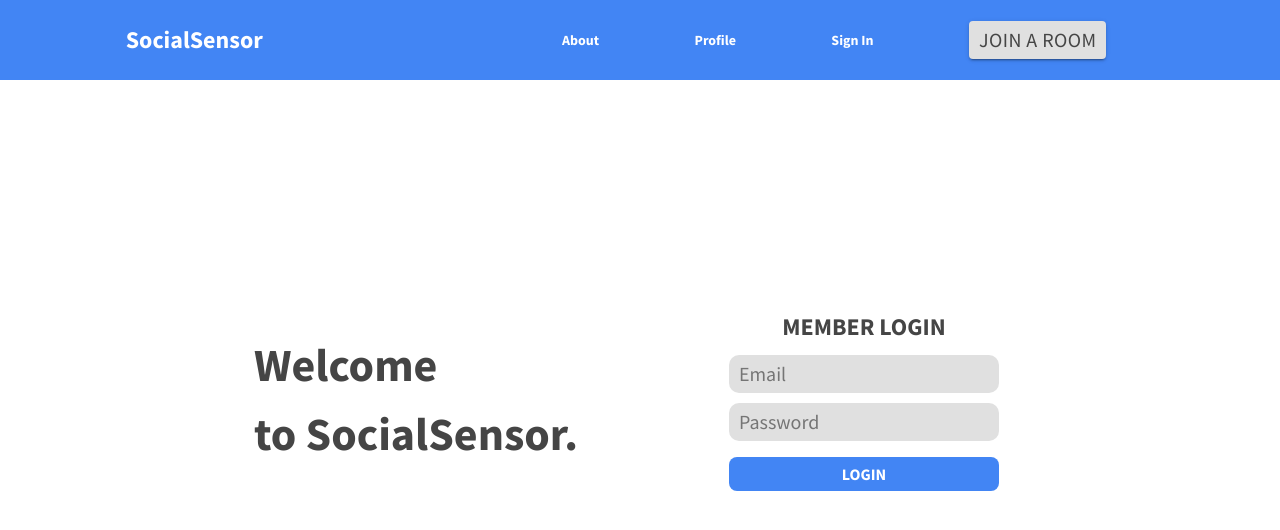
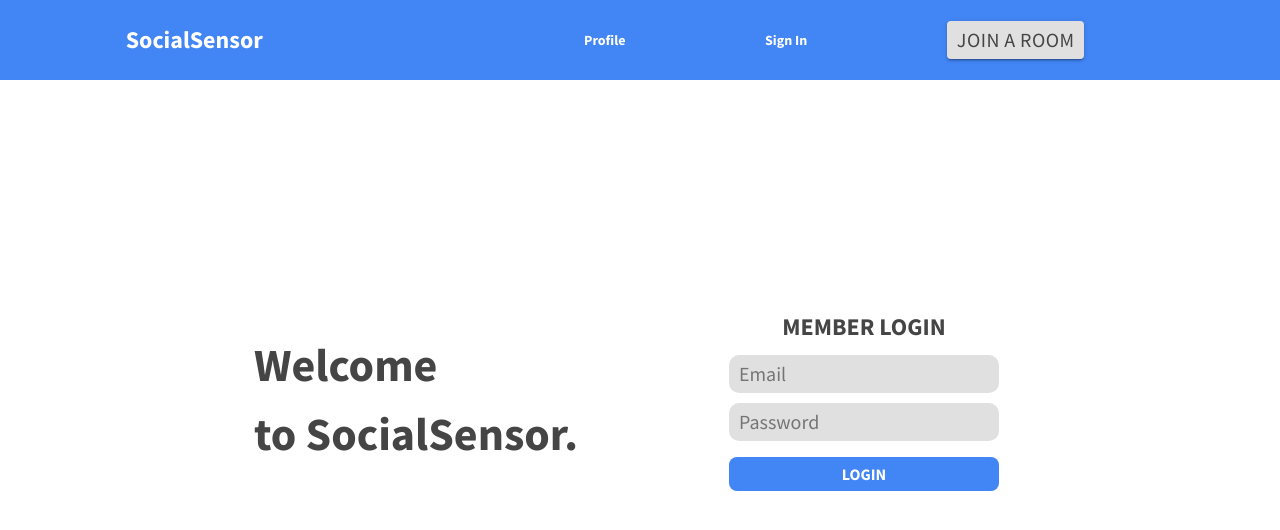
Before and after one commit to CS189A-SocialSensor/socialsensor, a React (Create React App) app: page / in a window 1280 px wide. Shown: the top 530 px of the page. Built offline with nearby package versions, Linux system fonts and the light colour scheme.

Commit message:
removed about page for now

```diff
--- a/src/Components/navBar.js
+++ b/src/Components/navBar.js
@@ -18,9 +18,6 @@ export class NavBar extends Component {
             <nav>
                 <h1>SocialSensor</h1>
                 <ul className="nav-links">
-                    <Link to="/about" className="link">
-                        <li>About</li>
-                    </Link>
                     <Link to="/userprofile" className="link">
                         <li>Profile</li>
                     </Link>
```
